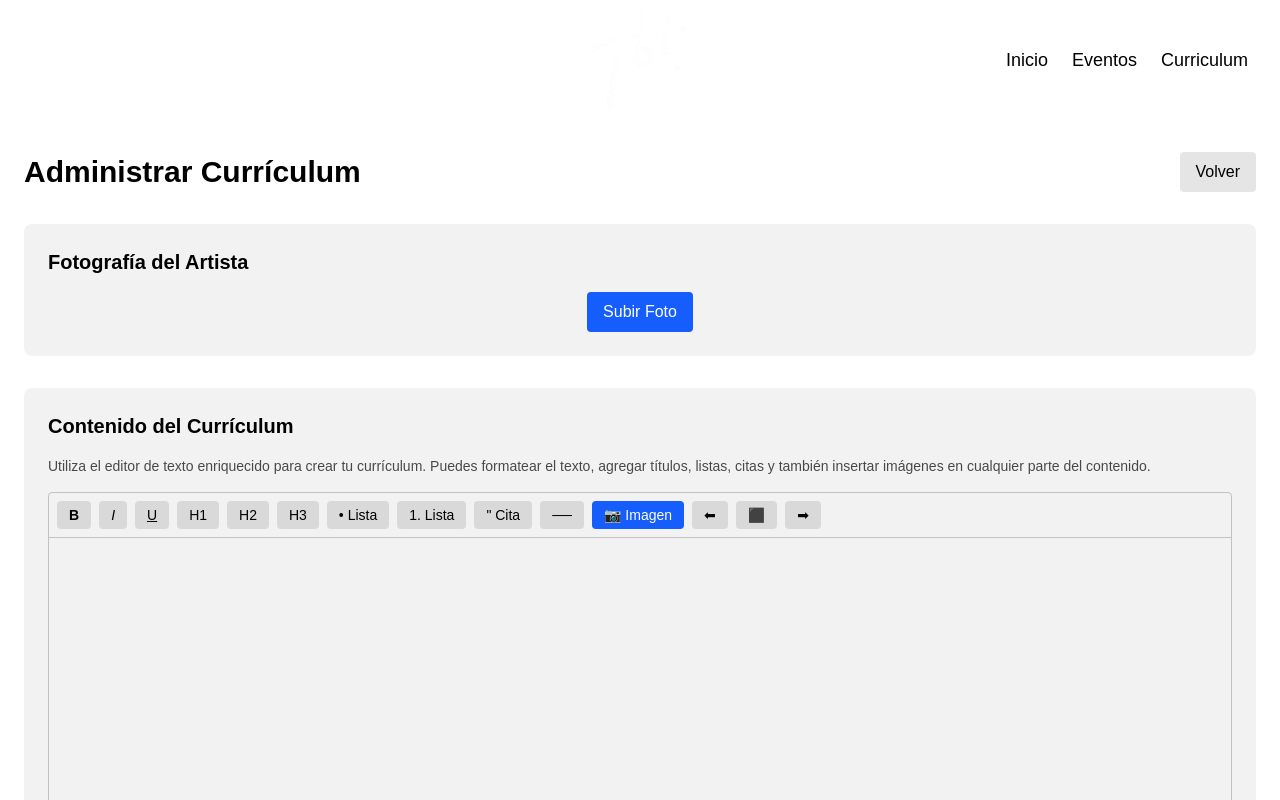
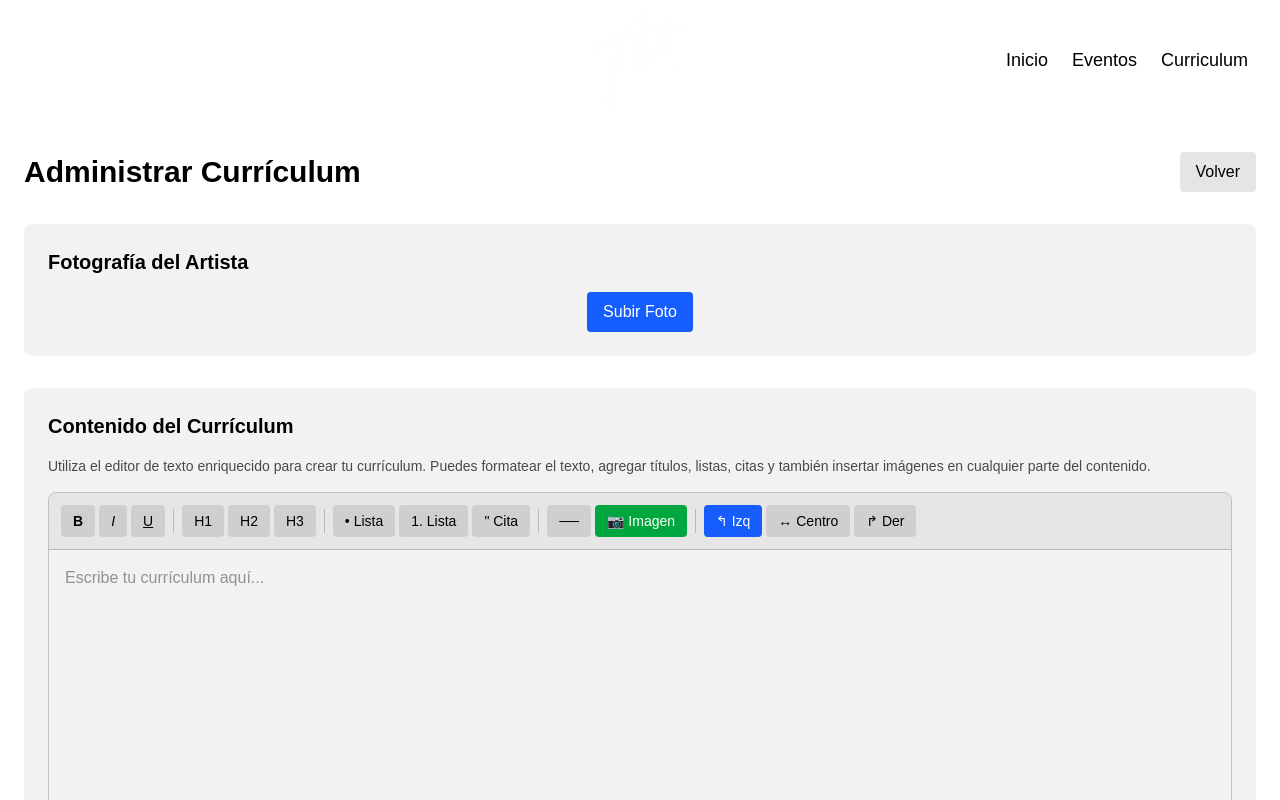
Before and after one commit to facundouferer/davidabt, a Next.js app: page /admin/dashboard/curriculum in a window 1280 px wide. Shown: the top 800 px of the page. Built offline with nearby package versions, Linux system fonts and the light colour scheme; no server answers; the database is empty; sample sign-in values are in the browser's storage.

Commit message:
fir richtexteditor

```diff
--- a/app/components/RichTextEditorWithImages.tsx
+++ b/app/components/RichTextEditorWithImages.tsx
@@ -5,7 +5,7 @@ import StarterKit from "@tiptap/starter-kit";
 import Image from "@tiptap/extension-image";
 import TextAlign from "@tiptap/extension-text-align";
 import Underline from "@tiptap/extension-underline";
-import { useEffect, useRef } from "react";
+import { useCallback, useRef, useEffect } from "react";
 
 interface RichTextEditorWithImagesProps {
   content: string;
@@ -17,29 +17,48 @@ export default function RichTextEditorWithImages({ content, onChange }: RichText
 
   const editor = useEditor({
     extensions: [
-      StarterKit,
+      StarterKit.configure({
+        heading: {
+          levels: [1, 2, 3],
+        },
+      }),
       Underline,
       Image.configure({
-        inline: true,
+        inline: false,
+        allowBase64: false,
         HTMLAttributes: {
-          class: 'max-w-full h-auto rounded',
+          class: 'max-w-full h-auto rounded-lg my-4',
         },
       }),
       TextAlign.configure({
         types: ['heading', 'paragraph'],
+        alignments: ['left', 'center', 'right'],
+        defaultAlignment: 'left',
       }),
     ],
     content,
+    editorProps: {
+      attributes: {
+        class: 'prose prose-invert prose-lg max-w-none p-4 min-h-[400px] focus:outline-none',
+      },
+    },
     onUpdate: ({ editor }) => {
       onChange(editor.getHTML());
     },
-  });
+  }, []);
 
+  // Sincronizar contenido cuando cambia desde fuera
+  const updateContent = useCallback(() => {
+    if (editor && content && content !== editor.getHTML()) {
+      editor.commands.setContent(content, { emitUpdate: false });
+    }
+  }, [editor, content]);
+
+  // Usar setTimeout para evitar bucles infinitos
   useEffect(() => {
-    if (editor && content !== editor.getHTML()) {
-      editor.commands.setContent(content);
-    }
-  }, [content, editor]);
+    const timer = setTimeout(updateContent, 0);
+    return () => clearTimeout(timer);
+  }, [updateContent]);
 
   const handleImageUpload = async (file: File) => {
     const formData = new FormData();
@@ -81,12 +100,14 @@ export default function RichTextEditorWithImages({ content, onChange }: RichText
   }
 
   return (
-    <div className="border border-foreground/20 rounded">
-      <div className="flex gap-2 p-2 border-b border-foreground/20 flex-wrap">
+    <div className="border border-foreground/20 rounded-lg overflow-hidden">
+      <div className="flex gap-1 p-3 border-b border-foreground/20 flex-wrap bg-foreground/5">
         <button
           type="button"
           onClick={() => editor.chain().focus().toggleBold().run()}
-          className={`px-3 py-1 rounded text-sm ${editor.isActive("bold") ? "bg-foreground text-background" : "bg-foreground/10"
+          className={`px-3 py-1.5 rounded text-sm font-medium transition-colors ${editor.isActive("bold")
+              ? "bg-blue-600 text-white"
+              : "bg-foreground/10 hover:bg-foreground/20"
             }`}
         >
           <strong>B</strong>
@@ -94,7 +115,9 @@ export default function RichTextEditorWithImages({ content, onChange }: RichText
         <button
           type="button"
           onClick={() => editor.chain().focus().toggleItalic().run()}
-          className={`px-3 py-1 rounded text-sm ${editor.isActive("italic") ? "bg-foreground text-background" : "bg-foreground/10"
+          className={`px-3 py-1.5 rounded text-sm font-medium transition-colors ${editor.isActive("italic")
+              ? "bg-blue-600 text-white"
+              : "bg-foreground/10 hover:bg-foreground/20"
             }`}
         >
           <em>I</em>
@@ -102,15 +125,22 @@ export default function RichTextEditorWithImages({ content, onChange }: RichText
         <button
           type="button"
           onClick={() => editor.chain().focus().toggleUnderline().run()}
-          className={`px-3 py-1 rounded text-sm ${editor.isActive("underline") ? "bg-foreground text-background" : "bg-foreground/10"
+          className={`px-3 py-1.5 rounded text-sm font-medium transition-colors ${editor.isActive("underline")
+              ? "bg-blue-600 text-white"
+              : "bg-foreground/10 hover:bg-foreground/20"
             }`}
         >
           <u>U</u>
         </button>
+
+        <div className="w-px h-6 bg-foreground/20 mx-1 self-center" />
+
         <button
           type="button"
           onClick={() => editor.chain().focus().toggleHeading({ level: 1 }).run()}
-          className={`px-3 py-1 rounded text-sm ${editor.isActive("heading", { level: 1 }) ? "bg-foreground text-background" : "bg-foreground/10"
+          className={`px-3 py-1.5 rounded text-sm font-medium transition-colors ${editor.isActive("heading", { level: 1 })
+              ? "bg-blue-600 text-white"
+              : "bg-foreground/10 hover:bg-foreground/20"
             }`}
         >
           H1
@@ -118,7 +148,9 @@ export default function RichTextEditorWithImages({ content, onChange }: RichText
         <button
           type="button"
           onClick={() => editor.chain().focus().toggleHeading({ level: 2 }).run()}
-          className={`px-3 py-1 rounded text-sm ${editor.isActive("heading", { level: 2 }) ? "bg-foreground text-background" : "bg-foreground/10"
+          className={`px-3 py-1.5 rounded text-sm font-medium transition-colors ${editor.isActive("heading", { level: 2 })
+              ? "bg-blue-600 text-white"
+              : "bg-foreground/10 hover:bg-foreground/20"
             }`}
         >
           H2
@@ -126,15 +158,22 @@ export default function RichTextEditorWithImages({ content, onChange }: RichText
         <button
           type="button"
           onClick={() => editor.chain().focus().toggleHeading({ level: 3 }).run()}
-          className={`px-3 py-1 rounded text-sm ${editor.isActive("heading", { level: 3 }) ? "bg-foreground text-background" : "bg-foreground/10"
+          className={`px-3 py-1.5 rounded text-sm font-medium transition-colors ${editor.isActive("heading", { level: 3 })
+              ? "bg-blue-600 text-white"
+              : "bg-foreground/10 hover:bg-foreground/20"
             }`}
         >
           H3
         </button>
+
+        <div className="w-px h-6 bg-foreground/20 mx-1 self-center" />
+
         <button
           type="button"
           onClick={() => editor.chain().focus().toggleBulletList().run()}
-          className={`px-3 py-1 rounded text-sm ${editor.isActive("bulletList") ? "bg-foreground text-background" : "bg-foreground/10"
+          className={`px-3 py-1.5 rounded text-sm font-medium transition-colors ${editor.isActive("bulletList")
+              ? "bg-blue-600 text-white"
+              : "bg-foreground/10 hover:bg-foreground/20"
             }`}
         >
           • Lista
@@ -142,7 +181,9 @@ export default function RichTextEditorWithImages({ content, onChange }: RichText
         <button
           type="button"
           onClick={() => editor.chain().focus().toggleOrderedList().run()}
-          className={`px-3 py-1 rounded text-sm ${editor.isActive("orderedList") ? "bg-foreground text-background" : "bg-foreground/10"
+          className={`px-3 py-1.5 rounded text-sm font-medium transition-colors ${editor.isActive("orderedList")
+              ? "bg-blue-600 text-white"
+              : "bg-foreground/10 hover:bg-foreground/20"
             }`}
         >
           1. Lista
@@ -150,54 +191,75 @@ export default function RichTextEditorWithImages({ content, onChange }: RichText
         <button
           type="button"
           onClick={() => editor.chain().focus().toggleBlockquote().run()}
-          className={`px-3 py-1 rounded text-sm ${editor.isActive("blockquote") ? "bg-foreground text-background" : "bg-foreground/10"
+          className={`px-3 py-1.5 rounded text-sm font-medium transition-colors ${editor.isActive("blockquote")
+              ? "bg-blue-600 text-white"
+              : "bg-foreground/10 hover:bg-foreground/20"
             }`}
         >
           &quot; Cita
         </button>
+
+        <div className="w-px h-6 bg-foreground/20 mx-1 self-center" />
+
         <button
           type="button"
           onClick={() => editor.chain().focus().setHorizontalRule().run()}
-          className="px-3 py-1 rounded text-sm bg-foreground/10"
+          className="px-3 py-1.5 rounded text-sm font-medium bg-foreground/10 hover:bg-foreground/20 transition-colors"
         >
           ──
         </button>
         <button
           type="button"
           onClick={triggerImageUpload}
-          className="px-3 py-1 rounded text-sm bg-blue-600 text-white hover:bg-blue-700"
+          className="px-3 py-1.5 rounded text-sm font-medium bg-green-600 text-white hover:bg-green-700 transition-colors"
         >
           📷 Imagen
         </button>
+
+        <div className="w-px h-6 bg-foreground/20 mx-1 self-center" />
+
         <button
           type="button"
           onClick={() => editor.chain().focus().setTextAlign('left').run()}
-          className={`px-3 py-1 rounded text-sm ${editor.isActive({ textAlign: 'left' }) ? "bg-foreground text-background" : "bg-foreground/10"
+          className={`px-3 py-1.5 rounded text-sm font-medium transition-colors ${editor.isActive({ textAlign: 'left' }) || (!editor.isActive({ textAlign: 'center' }) && !editor.isActive({ textAlign: 'right' }))
+              ? "bg-blue-600 text-white"
+              : "bg-foreground/10 hover:bg-foreground/20"
             }`}
         >
-          ⬅
+          ↰ Izq
         </button>
         <button
           type="button"
           onClick={() => editor.chain().focus().setTextAlign('center').run()}
-          className={`px-3 py-1 rounded text-sm ${editor.isActive({ textAlign: 'center' }) ? "bg-foreground text-background" : "bg-foreground/10"
+          className={`px-3 py-1.5 rounded text-sm font-medium transition-colors ${editor.isActive({ textAlign: 'center' })
+              ? "bg-blue-600 text-white"
+              : "bg-foreground/10 hover:bg-foreground/20"
             }`}
         >
-          ⬛
+          ↔ Centro
         </button>
         <button
           type="button"
           onClick={() => editor.chain().focus().setTextAlign('right').run()}
-          className={`px-3 py-1 rounded text-sm ${editor.isActive({ textAlign: 'right' }) ? "bg-foreground text-background" : "bg-foreground/10"
+          className={`px-3 py-1.5 rounded text-sm font-medium transition-colors ${editor.isActive({ textAlign: 'right' })
+              ? "bg-blue-600 text-white"
+              : "bg-foreground/10 hover:bg-foreground/20"
             }`}
         >
-          ➡
+          ↱ Der
         </button>
       </div>
-      <EditorContent
-        editor={editor}
-        className="prose prose-invert max-w-none p-4 min-h-[400px] focus:outline-none"
-      />
+      <div className="relative">
+        <EditorContent
+          editor={editor}
+          className="min-h-[400px] max-h-[600px] overflow-y-auto"
+        />
+        {!editor?.isFocused && editor?.isEmpty && (
+          <div className="absolute top-4 left-4 text-foreground/40 pointer-events-none">
+            Escribe tu currículum aquí...
+          </div>
+        )}
+      </div>
       <input
         type="file"
         ref={fileInputRef}
```
Also changed, not shown: app/curriculum/page.tsx (+86 -1 lines).
